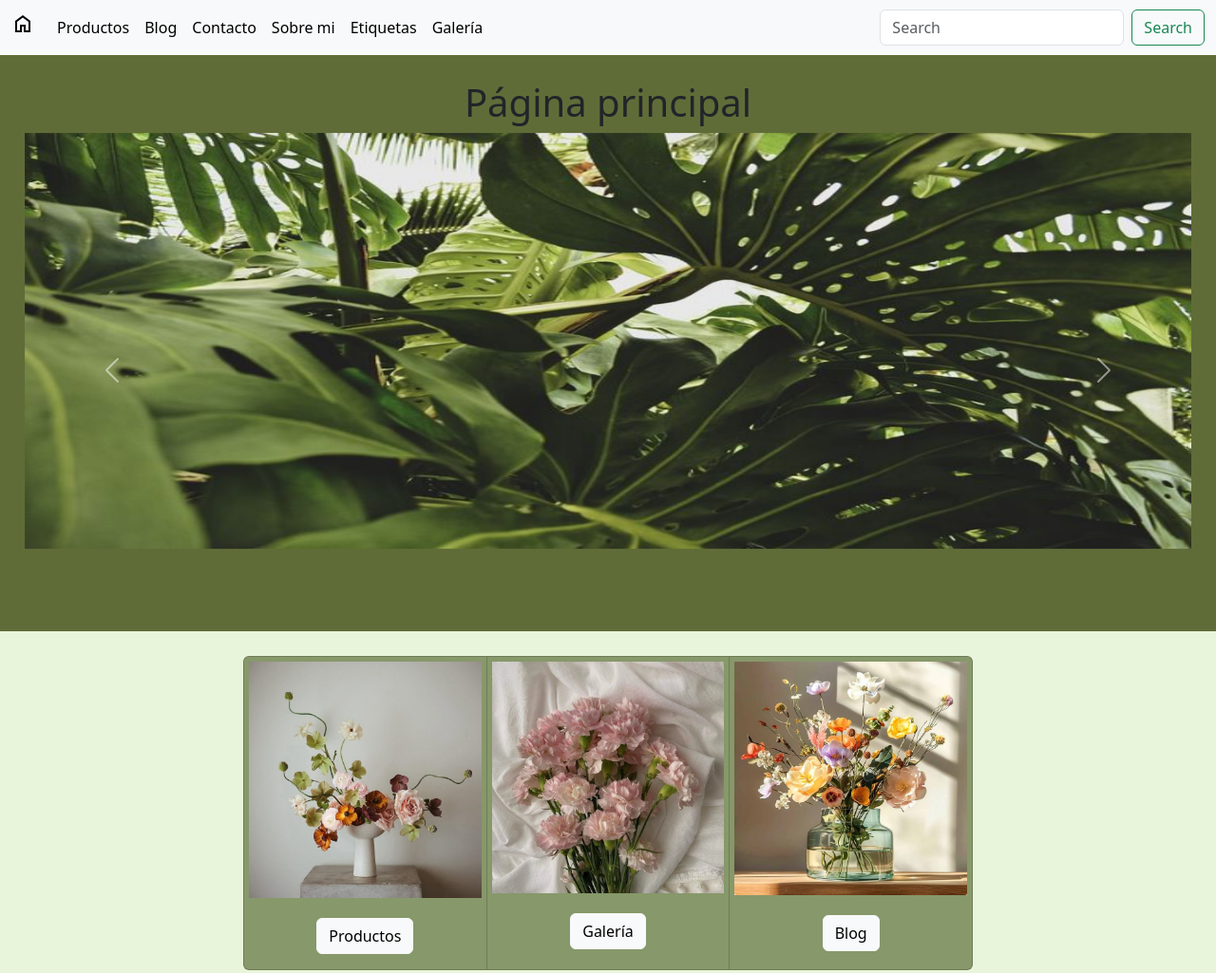
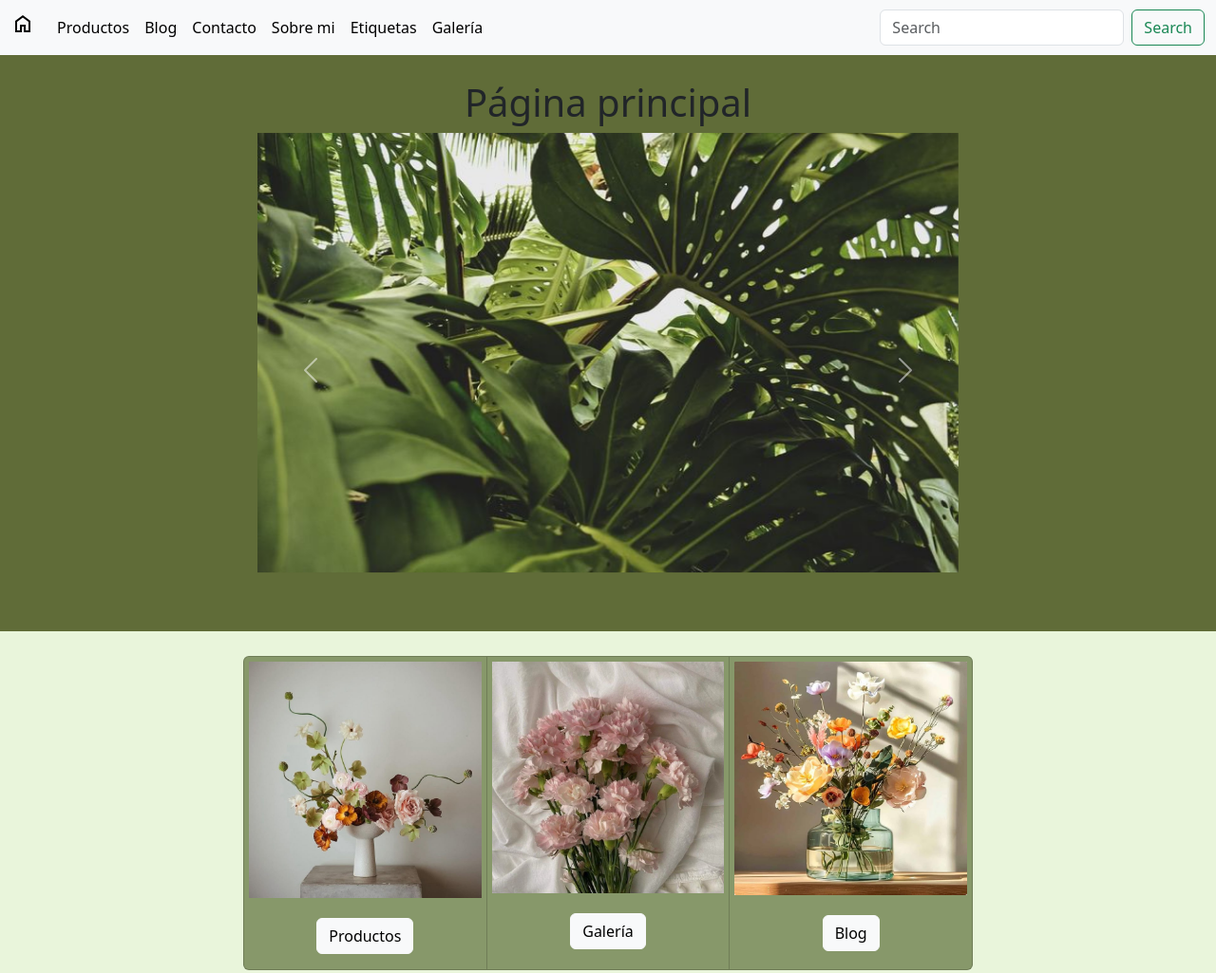
Before and after one commit to angelicacvo/SemanticWeb, a plain HTML site: page index.html in a window 1280 px wide. Shown: the whole page at 95% size. Drawn offline with nearby package versions, Linux system fonts and the light colour scheme.

Commit message:
arreglo imagenes de carrusel

```diff
--- a/styles.css
+++ b/styles.css
@@ -1,10 +1,10 @@
 :root{
-    --background-color: #E9F5DB
-    --primary-color: #CFE1B9
-    --secondary-color: #B5C99A
-    --second-background: #97A97C
-    --blabla-color: #87986A
-    --bla-color: #718355
+    --background-color: #E9F5DB;
+    --primary-color: #CFE1B9;
+    --secondary-color: #B5C99A;
+    --second-background: #97A97C;
+    --blabla-color: #87986A;
+    --bla-color: #718355;
 }
 
 body {
@@ -19,13 +19,13 @@ header{
 
 /* index */
 
-.main-sections #carouselExampleRide{
+#carouselExampleRide{
     margin-left: 20%;
     margin-right: 20%;
 
 }
 
-.main-sections #carouselExampleRide, img{
+#carouselExampleRide, img{
     height: 500px;
     padding-bottom: 5%;
 }
@@ -77,5 +77,4 @@ header{
 /* contact */
 .form {
     margin: 10%;
-    background-color: ;
 }
```
